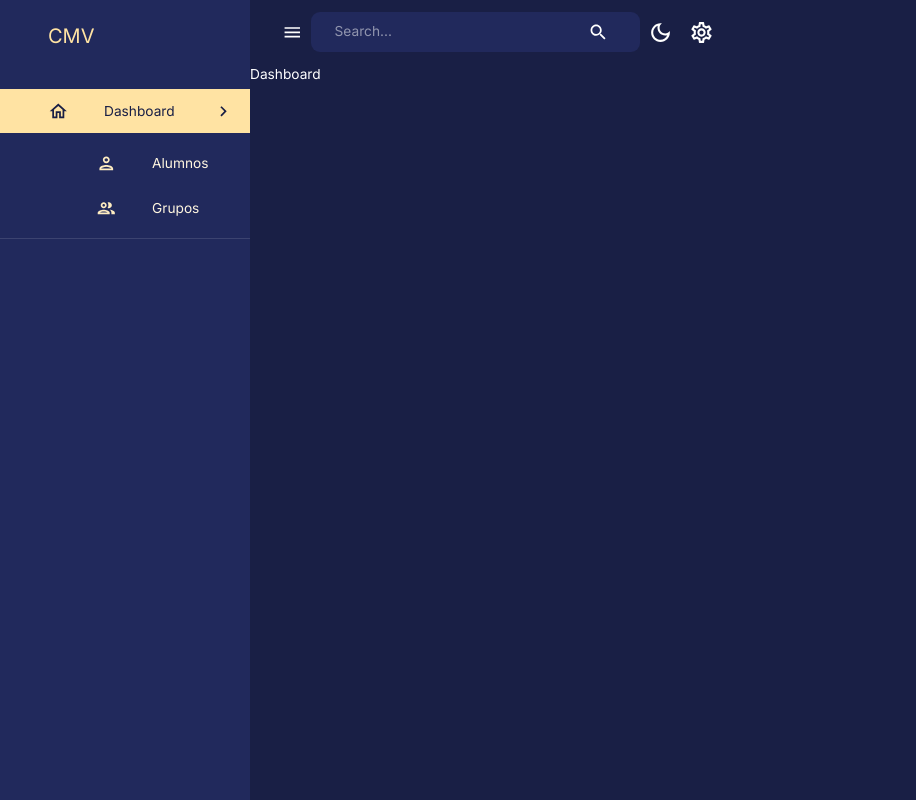
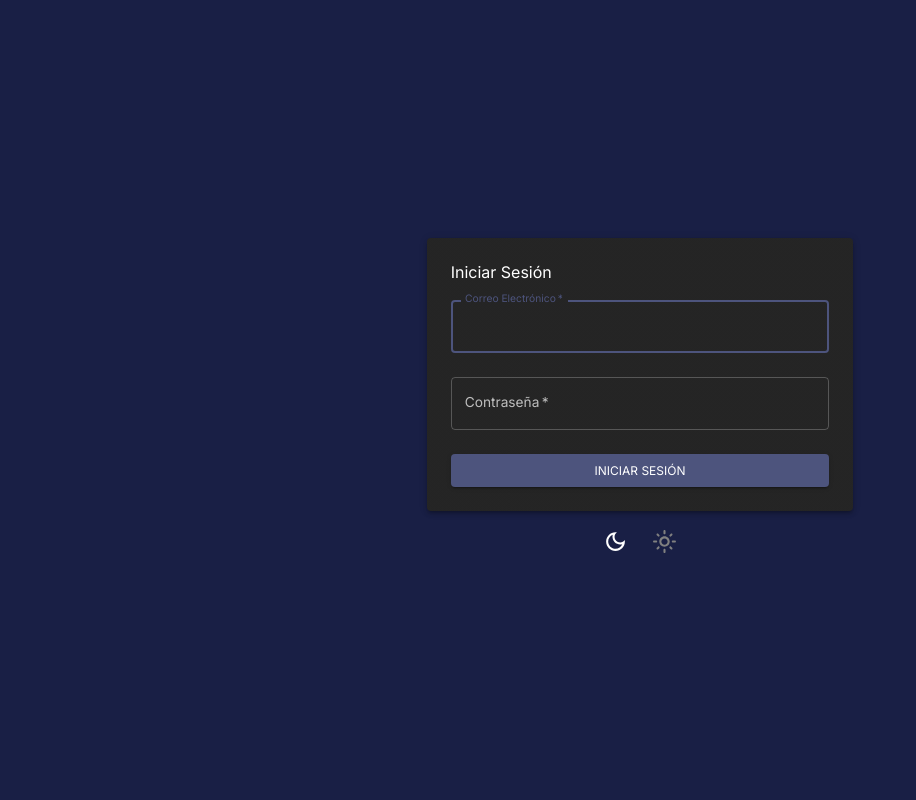
Before and after one commit to Cmexicoac/cmv-mern, a React (Create React App) app in the folder client/: page / in a window 1280 px wide. Before the commit this address led to /dashboard. Shown: the whole page, without its empty margins (0-916 px from the left). Built offline with nearby package versions, Linux system fonts and the light colour scheme.

Commit message:
Feat: Add login page on root route

```diff
--- a/client/src/App.js
+++ b/client/src/App.js
@@ -8,6 +8,7 @@ import { themeSettings } from "theme";
 import Dashboard from "scenes/dashboard"
 import Layout from "scenes/layout"
 import Students from "scenes/students";
+import Login from "scenes/login";
 
 
 function App() {
@@ -22,10 +23,11 @@ function App() {
         <ThemeProvider theme={theme}>
           <CssBaseline />
         <Routes>
-            <Route element={<Layout/>}>
-              <Route path="/" element={<Navigate to='/dashboard' replace/>}/>
-              <Route path="/dashboard" element={<Dashboard/>}/>
-              <Route path="/students" element={<Students/>}/>
+            <Route path="/" element={<Login/>}/>
+            <Route path="/home" element={<Layout/>}>
+              {/* <Route path="" element={<Navigate to='/home' replace/>}/> */}
+              <Route path="dashboard" element={<Dashboard/>}/>
+              <Route path="students" element={<Students/>}/>
             </Route>
             </Routes>
         </ThemeProvider>
--- a/client/src/scenes/layout/index.jsx
+++ b/client/src/scenes/layout/index.jsx
@@ -17,9 +17,6 @@ const Layout = () => {
         isSidebarOpen={isSidebarOpen}
         setIsSidebarOpen={setIsSidebarOpen}
         />
-
-
-
         <Box>
             <Navbar
             isSidebarOpen={isSidebarOpen}
--- /dev/null
+++ b/client/src/scenes/login/index.jsx
@@ -0,0 +1,151 @@
+import React, { useState } from 'react';
+import { useNavigate } from 'react-router-dom';
+import { Button, IconButton, useTheme, TextField, Container, Typography, Paper, Grid } from '@mui/material';
+import { LightModeOutlined, DarkModeOutlined, Menu as MenuIcon,Search, SettingsOutlined, ArrowDropDownOutlined } from '@mui/icons-material'
+import { useDispatch } from 'react-redux'
+import SearchIcon from '@mui/icons-material/Search';
+import { setMode } from 'state'
+
+function LoginPage() {
+  const dispatch = useDispatch();
+  const theme = useTheme();
+
+  const [email, setEmail] = useState('');
+  const [password, setPassword] = useState('');
+  const navigate = useNavigate();
+
+  const handleEmailChange = (event) => {
+    setEmail(event.target.value);
+  };
+
+  const handlePasswordChange = (event) => {
+    setPassword(event.target.value);
+  };
+
+  const handleSubmit = (event) => {
+    event.preventDefault();
+    // TODO: Authentication logic here...
+    if (true) {
+        navigate('/home')
+    }
+  };
+
+  return (
+    <Grid container justifyContent="center" alignItems="center" style={{ minHeight: '100vh' }}>
+      <Grid item xs={12} sm={8} md={6} lg={4} sx={{ display: 'flex', flexDirection: 'column', alignItems: 'center' }}>
+        <Paper elevation={3} sx={{ padding: 3, width: '100%', marginBottom: "10px" }}>
+          <Typography variant="h5">Iniciar Sesión</Typography>
+          <form onSubmit={handleSubmit} style={{ width: '100%', marginTop: 1 }}>
+            <TextField
+              variant="outlined"
+              margin="normal"
+              required
+              fullWidth
+              id="email"
+              label="Correo Electrónico"
+              name="email"
+              autoComplete="email"
+              autoFocus
+              value={email}
+              onChange={handleEmailChange}
+            />
+            <TextField
+              variant="outlined"
+              margin="normal"
+              required
+              fullWidth
+              name="password"
+              label="Contraseña"
+              type="password"
+              id="password"
+              autoComplete="current-password"
+              value={password}
+              onChange={handlePasswordChange}
+            />
+            <Button
+              type="submit"
+              fullWidth
+              variant="contained"
+              sx={{ marginTop: 2 }}
+            >
+              Iniciar Sesión
+            </Button>
+          </form>
+        </Paper>
+
+        {/* Contenedor de iconos centrados horizontalmente */}
+        <Grid container justifyContent="center" spacing={1}>
+          {/* Primer icono */}
+          <Grid item>
+            <IconButton onClick={() => dispatch(setMode("dark"))}>
+                <DarkModeOutlined sx={{fontSize: "25px", color: theme.palette.mode == "dark" ? "white" : "gray"}}/>
+            </IconButton>
+          </Grid>
+          {/* Segundo icono */}
+          <Grid item>
+            <IconButton onClick={() => dispatch(setMode())}>
+                <LightModeOutlined sx={{fontSize: "25px", color: theme.palette.mode == "dark" ? "gray" : "black"}}/>
+            </IconButton>
+          </Grid>
+        </Grid>
+      </Grid>
+    </Grid>
+  );
+
+
+  return (
+    <Grid container justifyContent="center" alignItems="center" style={{ minHeight: '100vh' }}>
+      <Grid item xs={12} sm={8} md={6} lg={4} sx={{ display: 'flex', flexDirection: 'column', alignItems: 'center' }}>
+        <Paper elevation={3} sx={{ padding: 3, width: '100%' }}>
+          <Typography variant="h5">Iniciar Sesión</Typography>
+          <form onSubmit={handleSubmit} style={{ width: '100%', marginTop: 1 }}>
+            <TextField
+              variant="outlined"
+              margin="normal"
+              required
+              fullWidth
+              id="email"
+              label="Correo Electrónico"
+              name="email"
+              autoComplete="email"
+              autoFocus
+              value={email}
+              onChange={handleEmailChange}
+            />
+            <TextField
+              variant="outlined"
+              margin="normal"
+              required
+              fullWidth
+              name="password"
+              label="Contraseña"
+              type="password"
+              id="password"
+              autoComplete="current-password"
+              value={password}
+              onChange={handlePasswordChange}
+            />
+            <Button
+              type="submit"
+              fullWidth
+              variant="contained"
+              sx={{ marginTop: 2 }}
+            >
+              Iniciar Sesión
+            </Button>
+          </form>
+        </Paper>
+        {/* Icono SVG justo debajo del bloque de inicio de sesión */}
+        <IconButton onClick={() => dispatch(setMode())}>
+                {theme.palette.mode === "dark" ? (
+                    <DarkModeOutlined sx={{fontSize: "25px"}}/>
+                ) : (
+                    <LightModeOutlined sx={{fontSize: "25px"}}/>
+                )}
+            </IconButton>
+      </Grid>
+    </Grid>
+  )
+}
+
+export default LoginPage;
```
